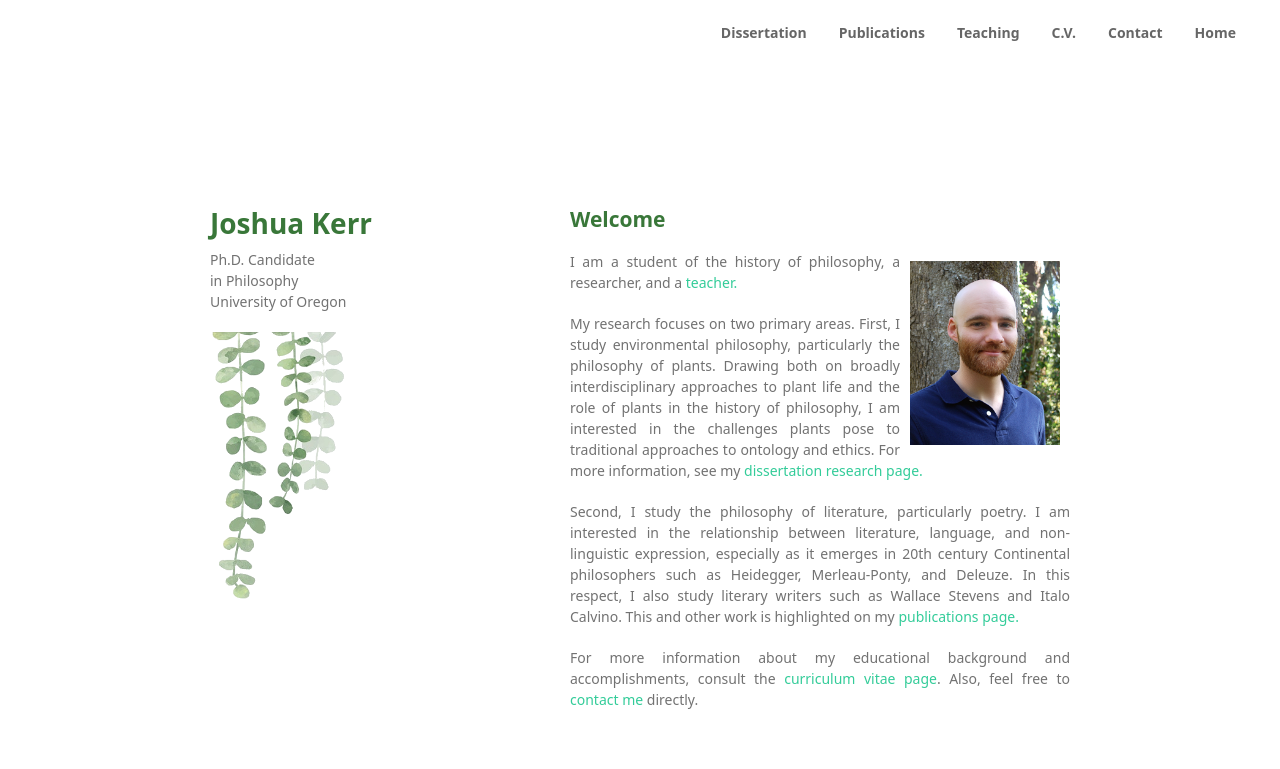
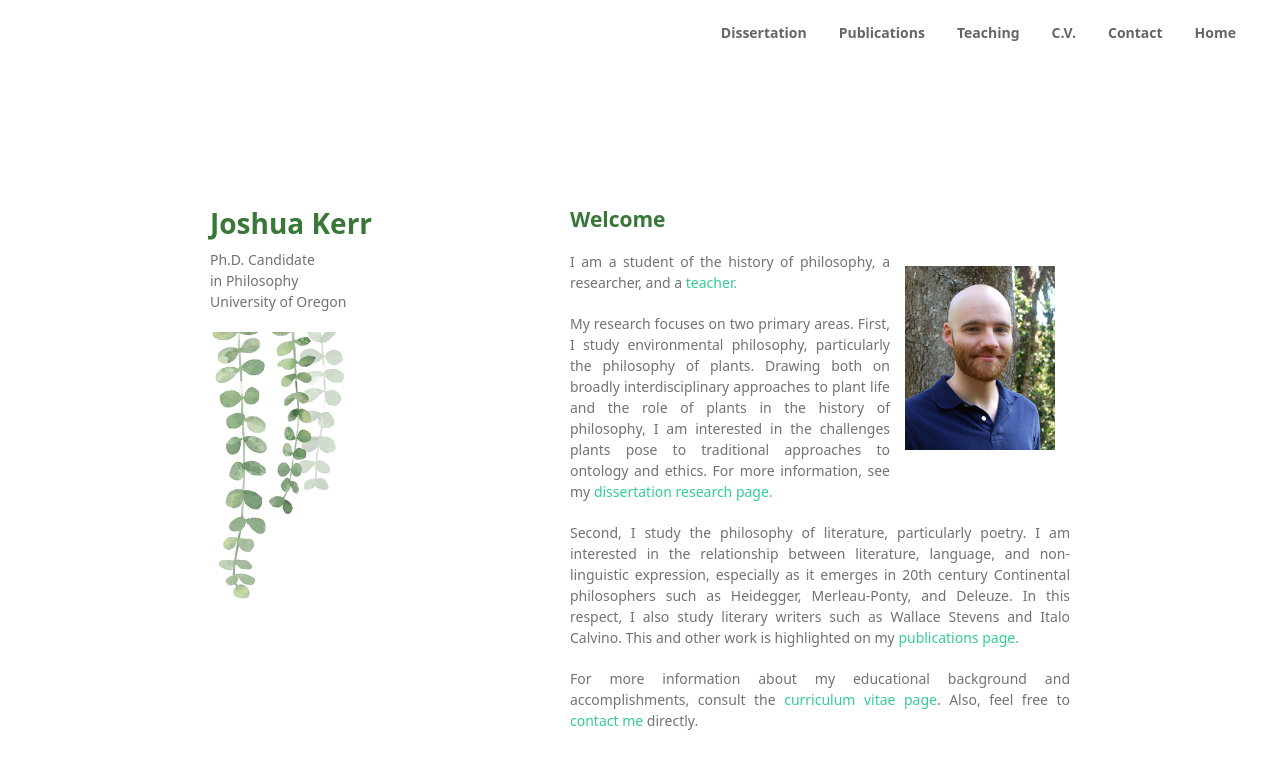
Before and after one commit to joshuakerr/joshuakerr.github.io.old, a Jekyll site: the page built from index.md, in a window 1280 px wide. Shown: the top 769 px of the page. Built offline with Jekyll 4.4.1, drawn with Linux system fonts in a browser that asks for light colours; a script that is not in the unit is left out.

Commit message:
formatting

```diff
--- a/assets/css/style.css
+++ b/assets/css/style.css
@@ -123,7 +123,7 @@ section p {
 section img {
 	max-width:100%;
 	float: right;
-	padding: 10px;
+	padding: 15px;
 }
 
 small {
```
